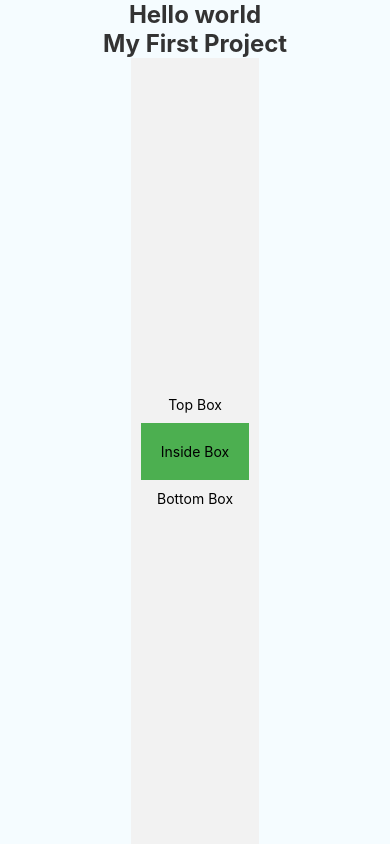
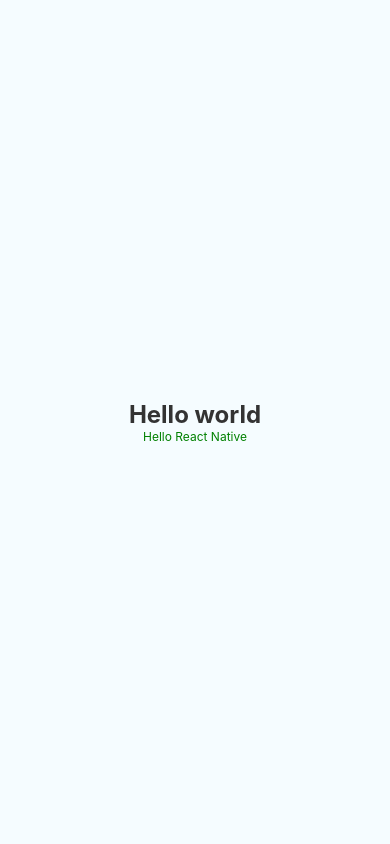
Before and after one commit to niyomugaboetiene/react-native-mobile-app-course, a React Native app: screen / in a window 390 px wide. Built offline with nearby package versions, Linux system fonts and the light colour scheme.

Commit message:
React-native: learn about Text tag

```diff
--- a/App.tsx
+++ b/App.tsx
@@ -3,12 +3,14 @@ import React from "react";
 // styleSheet allows you to define css in js instead of css
 import { View, Text, StyleSheet } from "react-native";
 import Hello from "./components/view.tsx";
+import { Texts } from "./components/text.tsx";
 export default function App() {
    return (
     <View style={styles.container}>
       <Text style={styles.text}>Hello world</Text>
-      <Text style={styles.text}>My First Project</Text>
-      <Hello/>
+      {/* <Text style={styles.text}>My First Project</Text>
+      <Hello/> */}
+      <Texts />
     </View>
    )
 }
```
